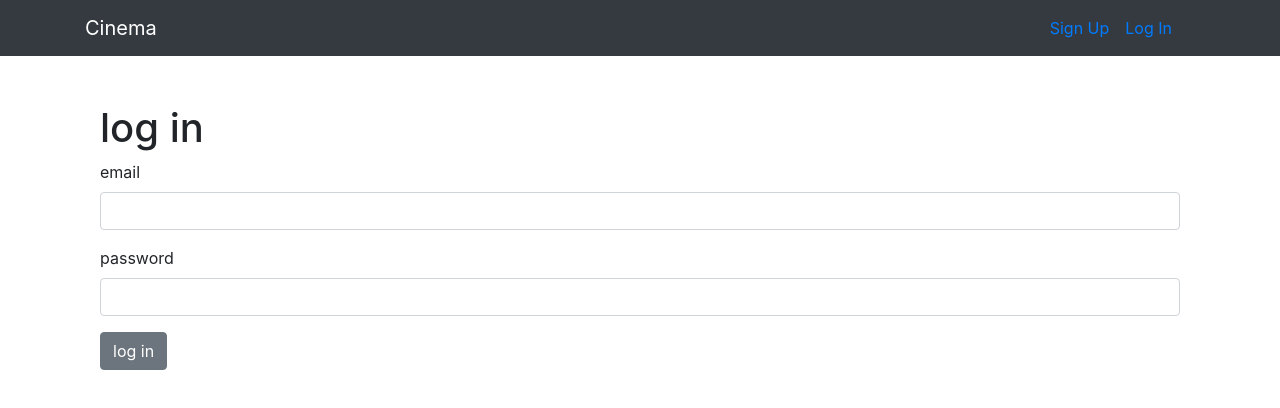
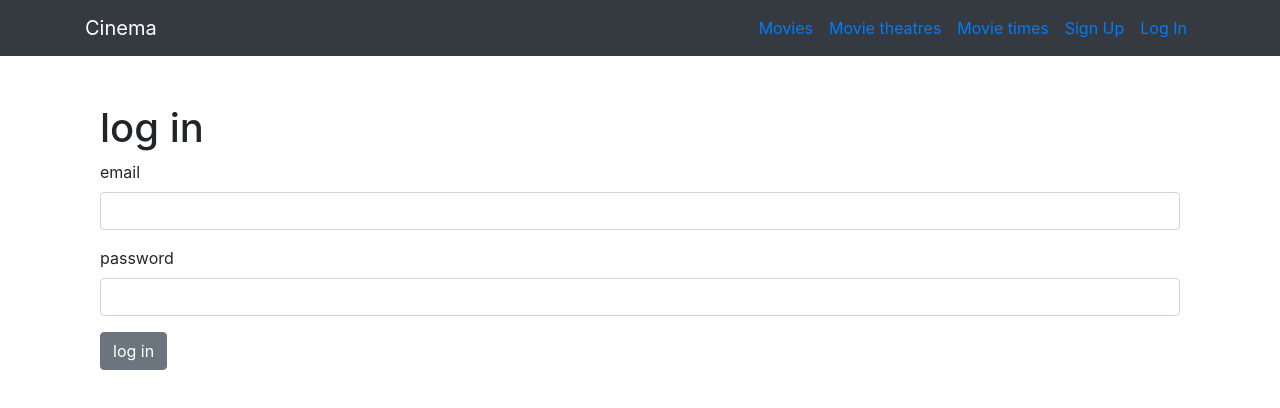
Before and after one commit to dinasing/cinema-client, a React app: page / in a window 1280 px wide. Shown: the top 408 px of the page. Built offline with nearby package versions, Linux system fonts and the light colour scheme.

Commit message:
feat: add links to movie components to nav

```diff
--- a/src/Routes.js
+++ b/src/Routes.js
@@ -2,6 +2,9 @@
 import { Switch, Route, withRouter } from 'react-router-dom';
 import Login from './components/auth/Login';
 import SignUp from './components/auth/SignUp';
+import MovieTime from './components/movie/MovieTime';
+import Movie from './components/movie/Movie';
+import MovieTheater from './components/movie/MovieTheater';
 
 export default class Routes extends Component {
   constructor(props) {
@@ -13,6 +16,9 @@
         <Route exact path="/" component={Login} />
         <Route path="/login" component={Login} />
         <Route path="/signup" component={SignUp} />
+        <Route path="/movies" component={Movie} />
+        <Route path="/movie-times" component={MovieTime} />
+        <Route path="/movie-theaters" component={MovieTheater} />
       </Switch>
     );
   }
--- a/src/components/AppNavbar.js
+++ b/src/components/AppNavbar.js
@@ -2,8 +2,11 @@
 import { connect } from 'react-redux';
 import { Navbar, NavbarBrand, Nav, NavItem, Container, NavLink, Fragment } from 'reactstrap';
 import { Link } from 'react-router-dom';
+import PropTypes from 'prop-types';
 import Logout from './auth/Logout';
-import PropTypes from 'prop-types';
+import MovieTheater from './movie/MovieTheater';
+import Movie from './movie/Movie';
+import MovieTime from './movie/MovieTime';
 
 const AuthLinks = () => {
   return (
@@ -15,14 +18,14 @@
 
 const GuestLinks = () => {
   return (
-    <Container>
+    <>
       <NavLink>
         <Link to="/signup">Sign Up</Link>
       </NavLink>
       <NavLink>
         <Link to="/login">Log In</Link>
       </NavLink>
-    </Container>
+    </>
   );
 };
 
@@ -33,16 +36,23 @@
   render() {
     const { isAuthenticated, user } = this.props.auth;
     return (
-      <div>
       <Navbar color="dark" dark expand="sm" className="mb-5">
         <Container>
           <NavbarBrand href="/">Cinema</NavbarBrand>
           <Nav className="ml-auto" navbar>
+            <NavLink>
+              <Link to="/movies">Movies</Link>
+            </NavLink>
+            <NavLink>
+              <Link to="/movie-theaters">Movie theatres</Link>
+            </NavLink>
+            <NavLink>
+              <Link to="/movie-times">Movie times</Link>
+            </NavLink>
             {isAuthenticated ? <AuthLinks /> : <GuestLinks />}
           </Nav>
         </Container>
       </Navbar>
-      </div>
     );
   }
 }
```
Lines whose indentation alone changed are shown as unchanged.
